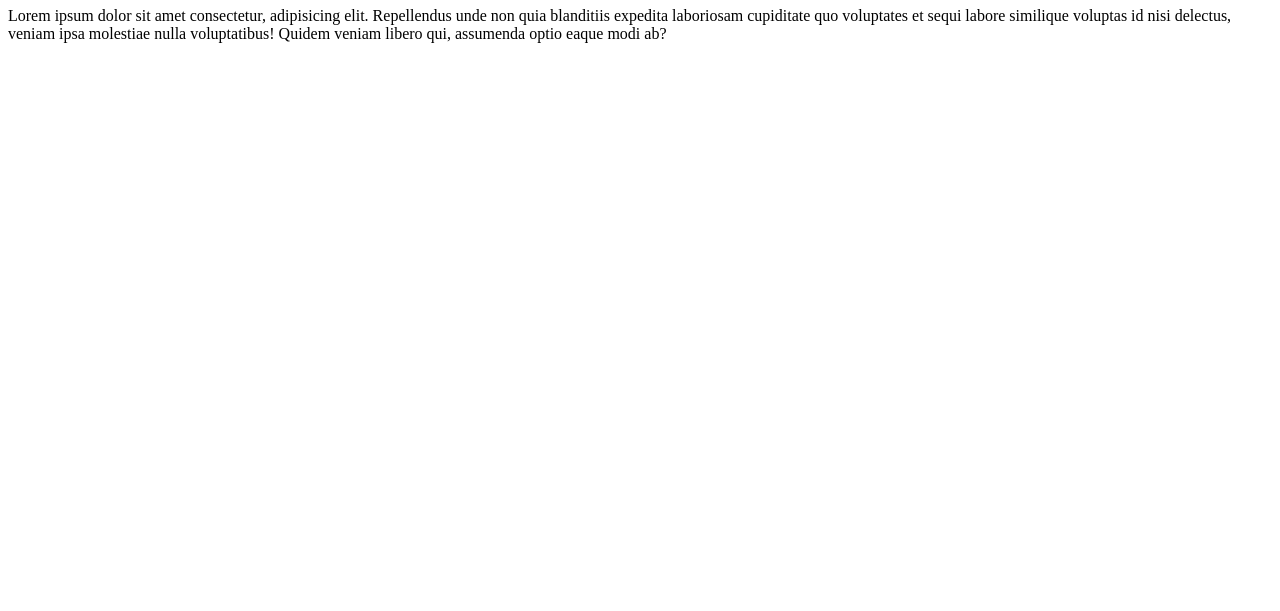
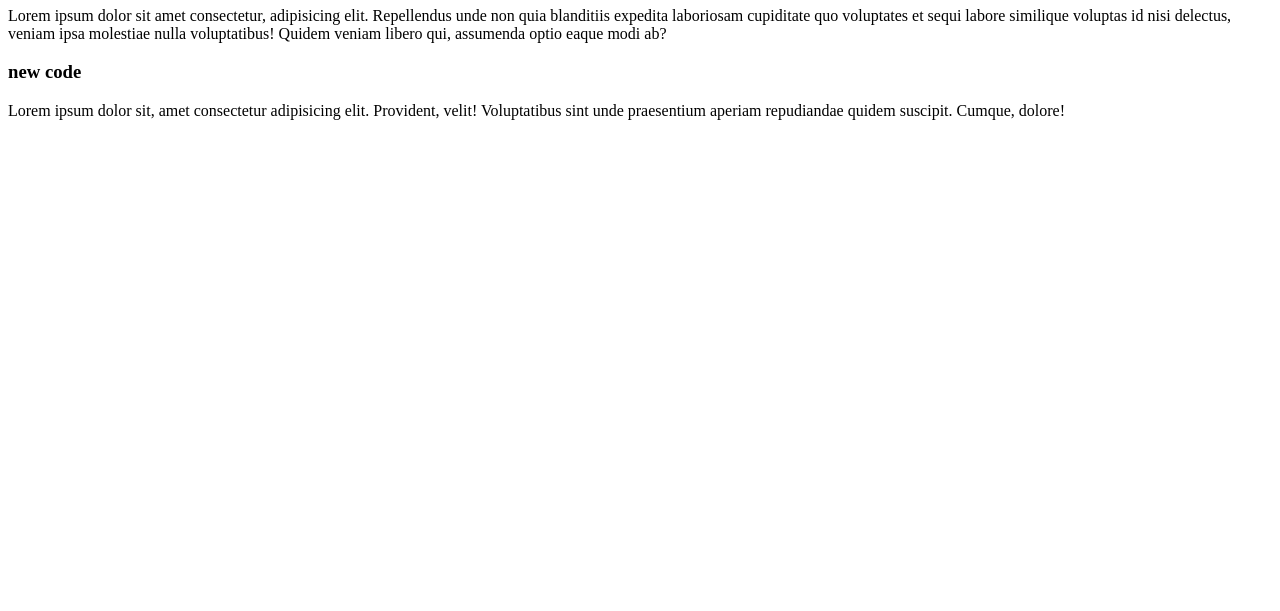
Before and after one commit to shaonimdad7/second_repo, a plain HTML site: page index.html in a window 1280 px wide. Shown: the part 189-800 px from the top of the page. Drawn offline with Linux system fonts and the light colour scheme.

Commit message:
added new code

```diff
--- a/index.html
+++ b/index.html
@@ -21,6 +21,9 @@
         laboriosam cupiditate quo voluptates et sequi labore similique voluptas id nisi delectus, veniam ipsa molestiae
         nulla voluptatibus! Quidem veniam libero qui, assumenda optio eaque modi ab?
     </p>
+    <h3>new code </h3>
+    <p>Lorem ipsum dolor sit, amet consectetur adipisicing elit. Provident, velit! Voluptatibus sint unde praesentium
+        aperiam repudiandae quidem suscipit. Cumque, dolore!</p>
 </body>
 
 </html>
```
